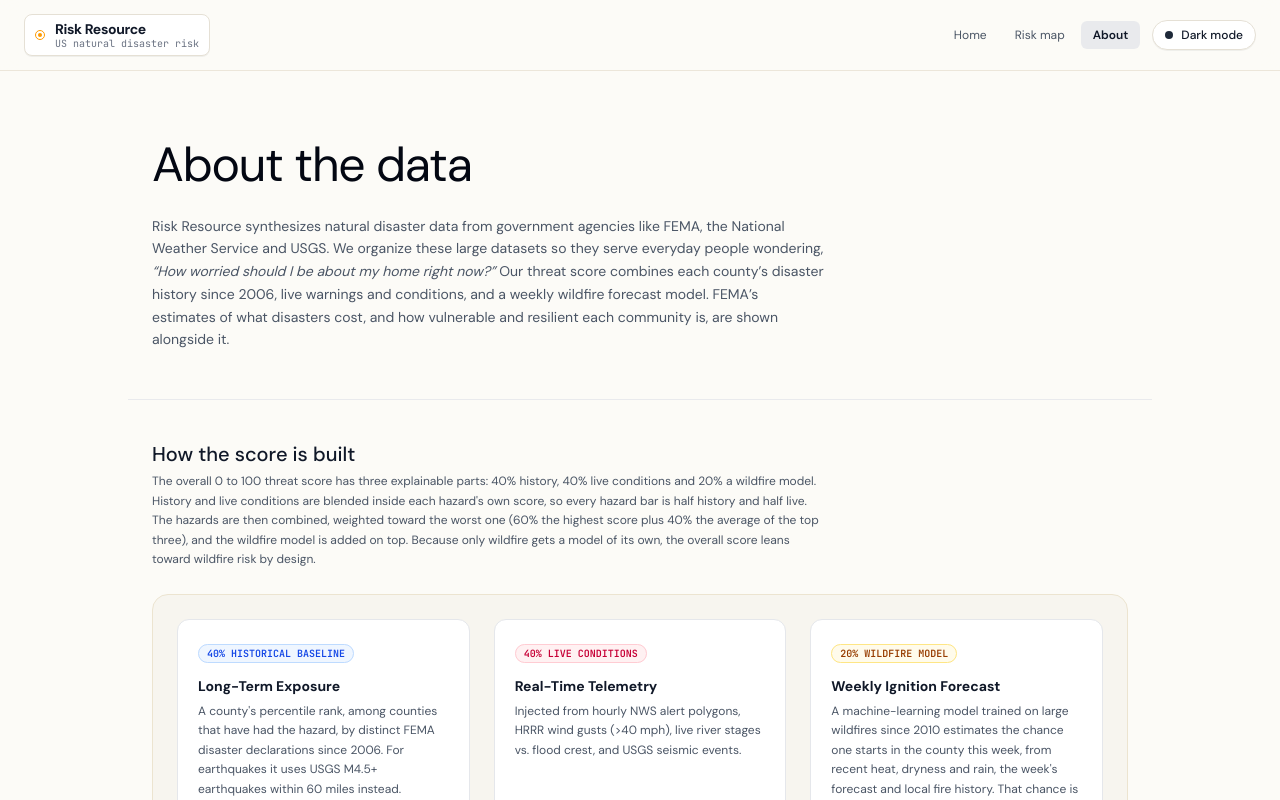
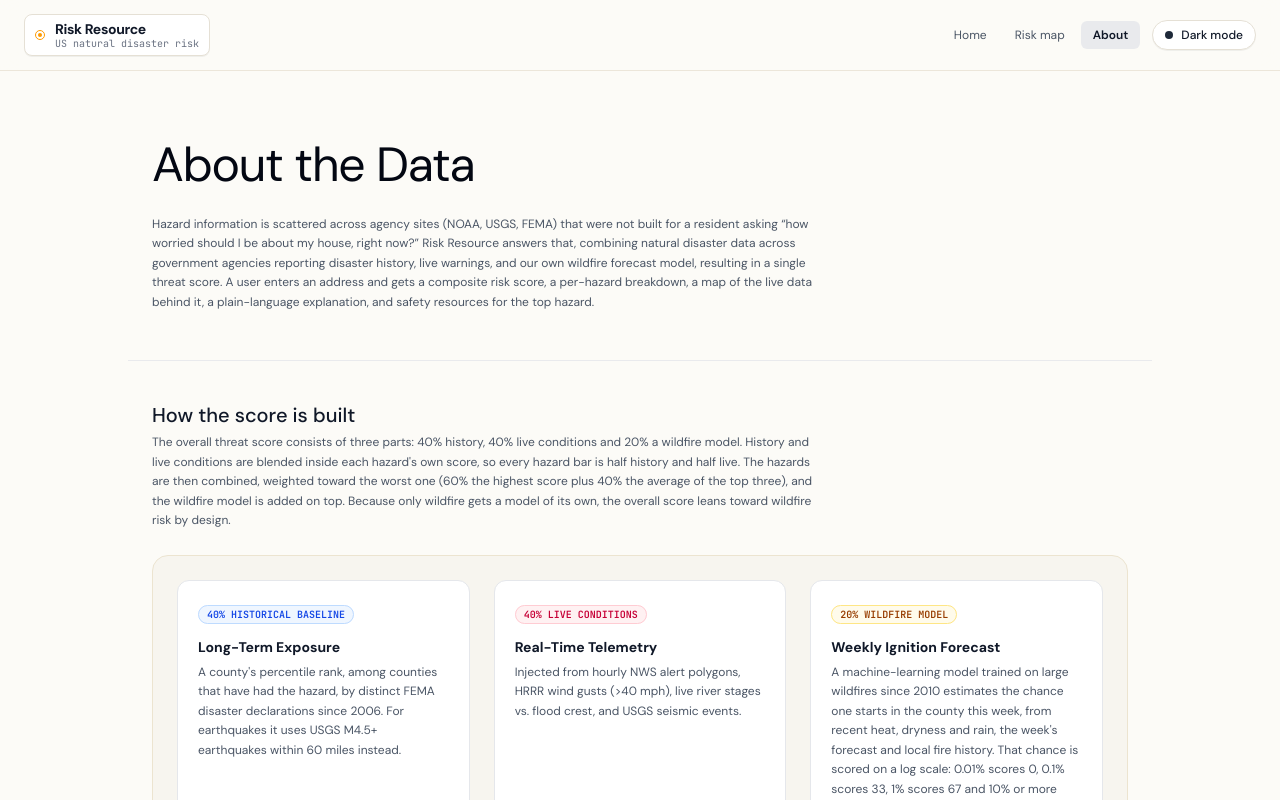
Before and after one commit to nathaniel-trueba/RiskResource, a Next.js app in the folder frontend/: page /about in a window 1280 px wide. Shown: the top 800 px of the page. Built offline with nearby package versions, Linux system fonts and the light colour scheme.

Commit message:
edit section one - about the data

```diff
--- a/frontend/app/about/page.tsx
+++ b/frontend/app/about/page.tsx
@@ -134,14 +134,16 @@ export default function AboutDataPage() {
         {/* Header Hero Section */}
         <section className="max-w-5xl mx-auto px-6 pt-16 pb-12">
           <h1 className="text-4xl sm:text-5xl font-normal tracking-tight text-gray-950 dark:text-white leading-tight">
-            About the data <br />
+            About the Data
           </h1>
-          <p className="text-sm text-gray-600 dark:text-gray-400 mt-5 leading-relaxed max-w-2xl">
-            Risk Resource synthesizes natural disaster data from government agencies like FEMA, the National Weather Service and USGS.
-            We organize these large datasets so they serve everyday people wondering, <em>&ldquo;How worried should I be about my home right now?&rdquo;</em> Our
-            threat score combines each county&rsquo;s disaster history since 2006, live warnings and conditions, and a weekly
-            wildfire forecast model. FEMA&rsquo;s estimates of what disasters cost, and how vulnerable and resilient each
-            community is, are shown alongside it.
+          <p className="text-xs text-gray-600 dark:text-gray-400 mt-5 leading-relaxed max-w-2xl">
+            Hazard information is scattered across agency sites (NOAA, USGS, FEMA) that were not built
+            for a resident asking &ldquo;how worried should I be about my house, right now?&rdquo; Risk
+            Resource answers that, combining natural disaster data across government agencies reporting
+            disaster history, live warnings, and our own wildfire forecast model, resulting in a single
+            threat score. A user enters an address and gets a composite risk score, a per-hazard breakdown,
+            a map of the live data behind it, a plain-language explanation, and safety resources for the
+            top hazard.
           </p>
         </section>
 
@@ -150,7 +152,7 @@ export default function AboutDataPage() {
           <div className="mb-6">
             <h2 className="text-xl font-medium text-gray-900 dark:text-white">How the score is built</h2>
             <p className="text-xs text-gray-600 dark:text-gray-400 mt-1 max-w-2xl leading-relaxed">
-              The overall 0 to 100 threat score has three explainable parts: {SCORE_WEIGHTS.historical}%
+              The overall threat score consists of three parts: {SCORE_WEIGHTS.historical}%
               history, {SCORE_WEIGHTS.live}% live conditions and {SCORE_WEIGHTS.wildfireModel}% a wildfire
               model. History and live conditions are blended inside each hazard&apos;s own score, so every
               hazard bar is half history and half live. The hazards are then combined, weighted toward the
```
